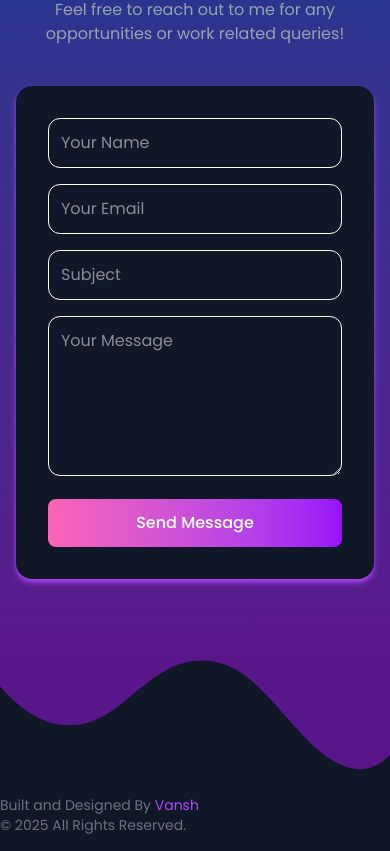
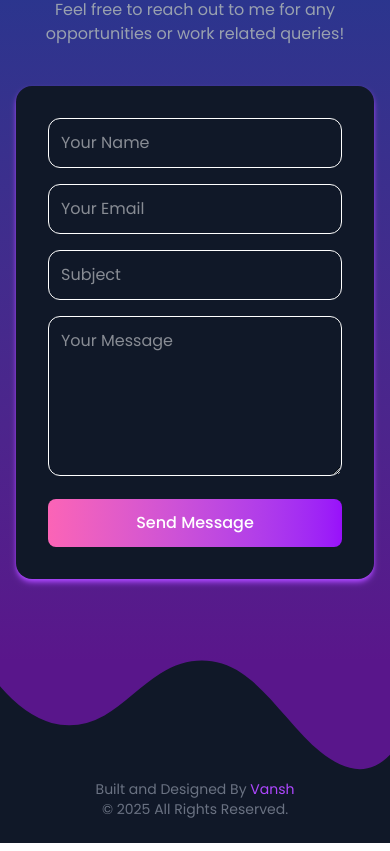
Before and after one commit to vansh-vm04/portfolio-website, a React (Vite) app: page / in a window 390 px wide. Shown: the part 6556-7407 px from the top of the page. Built offline with nearby package versions, Linux system fonts and the light colour scheme.

Commit message:
text fix

```diff
--- a/src/components/Footer.jsx
+++ b/src/components/Footer.jsx
@@ -4,12 +4,12 @@ import { github } from "../utils/data";
 const Footer = () => {
   return (
     <div>
-      <footer className= "shadow-sm py-4 bg-gray-900">
+      <footer className= "shadow-sm pb-6 bg-gray-900">
         <div className="w-full max-w-screen-xl mx-auto ">
-          <span className="block text-sm text-gray-500 sm:text-center dark:text-gray-400">
+          <span className="block text-sm text-gray-500 text-center dark:text-gray-400">
             Built and Designed By {" "}<a className="text-purple-500" href={github}>Vansh</a>
           </span>
-          <span className="block text-sm text-gray-500 sm:text-center dark:text-gray-400">
+          <span className="block text-sm text-gray-500 text-center dark:text-gray-400">
             © 2025{" "} All Rights Reserved.
           </span>
         </div>
```
